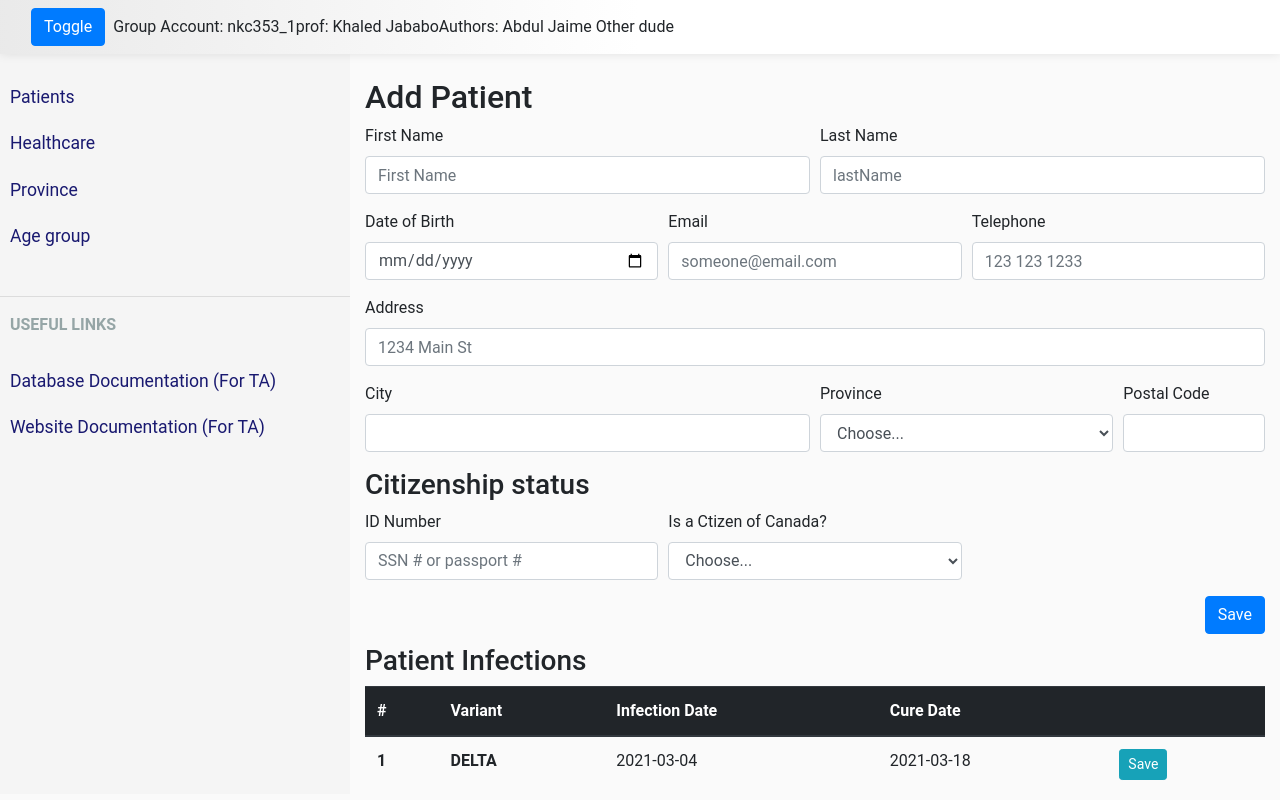
After one commit to armirza96/COVID-19-Web-Application, a PHP site: page /patient.php in a window 1280 px wide. The commit adds this page. Run offline with PHP 8.4, Linux system fonts and the light colour scheme; some libraries are stand-ins or nearby versions.

Commit message:
Built front ends for patient and emp
Built front for patient
Built partial front end for emp

```diff
--- /dev/null
+++ b/patient.php
@@ -0,0 +1,140 @@
+<?php
+
+require "shared/header.php";
+require "shared/navbar2.php";
+
+require "shared/sidebar_begin.php";
+
+
+//get patient info
+$patientID = $_GET["PATIENT_ID"] ?? -1;
+
+?>
+<br />
+<div style="display: flex; justify-content: space-between;">
+  <?php if($patientID > 0) : ?>
+    <h2 >
+    Edit Patient
+    </h2>
+    <a href="patient.php?PATIENT_ID=-1" class="btn btn-sm btn-danger" style="height: fit-content;">Delete Patient</a>
+  <?php else : ?>
+    <h2 >
+    Add Patient
+    </h2>
+  <?php endif; ?>
+
+</div>
+
+<form>
+  <div class="form-row">
+    <div class="form-group col-md-6">
+      <label for="firstName">First Name</label>
+      <input type="text" class="form-control" id="firstName" placeholder="First Name">
+    </div>
+    <div class="form-group col-md-6">
+      <label for="lastName">Last Name</label>
+      <input type="text" class="form-control" id="lastName" placeholder="lastName">
+    </div>
+  </div>
+  <div class="form-row">
+    <div class="form-group col-md-4">
+      <label for="dob">Date of Birth</label>
+      <input type="date" class="form-control" id="dob" placeholder="Date of birth">
+    </div>
+    <div class="form-group col-md-4">
+      <label for="inputEmail4">Email</label>
+      <input type="email" class="form-control" id="inputEmail4" placeholder="someone@email.com">
+    </div>
+    <div class="form-group col-md-4">
+      <label for="Telephone">Telephone</label>
+      <input type="telephone" class="form-control" id="Telephone" placeholder="123 123 1233">
+    </div>
+  </div>
+  <div class="form-group">
+    <label for="inputAddress">Address</label>
+    <input type="text" class="form-control" id="inputAddress" placeholder="1234 Main St">
+  </div>
+
+  <div class="form-row">
+    <div class="form-group col-md-6">
+      <label for="inputCity">City</label>
+      <input type="text" class="form-control" id="inputCity">
+    </div>
+    <div class="form-group col-md-4">
+      <label for="inputState">Province</label>
+      <select id="inputState" class="form-control">
+        <option selected>Choose...</option>
+        <option>...</option>
+      </select>
+    </div>
+    <div class="form-group col-md-2">
+      <label for="inputZip">Postal Code</label>
+      <input type="text" class="form-control" id="inputZip">
+    </div>
+  </div>
+
+<h3>Citizenship status</h3>
+  <div class="form-row">
+    <div class="form-group col-md-4">
+      <label for="IDNumber">ID Number</label>
+      <input type="text" class="form-control" id="IDNumber" placeholder="SSN # or passport #">
+    </div>
+
+    <div class="form-group col-md-4">
+      <label for="inputState">Is a Ctizen of Canada?</label>
+      <select id="inputState" class="form-control">
+        <option selected>Choose...</option>
+        <option>Yes</option>
+        <option>No</option>
+      </select>
+    </div>
+
+  </div>
+
+  <button type="submit" class="btn btn-primary float-right">Save</button>
+</form>
+<br />
+<br />
+
+
+<h3>Patient Infections</h3>
+<table class="table">
+  <thead class="thead-dark">
+    <tr>
+      <th scope="col">#</th>
+      <th scope="col">Variant</th>
+      <th scope="col">Infection Date</th>
+      <th scope="col">Cure Date</th>
+      <th scope="col">&nbsp</th>
+    </tr>
+  </thead>
+  <tbody id="tableBody">
+
+  </tbody>
+</table>
+
+
+
+
+<?php
+  require "shared/sidebar_end.php";
+
+  $jsToAddAfter[] = '<script>
+
+                  //doAjaxCall({}, addPatientsToUI);
+                  ajaxDone([{"VARIANT": "DELTA", "DATEOFINFECTION": "2021-03-04", "DATEOFCURE": "2021-03-18", "ID": 1}], {callback: "addInfectionsToUI", parentEl: "#tableBody"});
+
+                  function addInfectionsToUI(parentEl, data) {
+                    parentEl.append(`<tr>
+                        <th scope="row">${data.ID}</th>
+                        <th scope="row">${data.VARIANT}</th>
+                        <td>${data.DATEOFINFECTION}</td>
+                        <td>${data.DATEOFCURE}</td>
+                        <td><a href="patient.php" class="btn btn-sm btn-info">Save</a></td>
+                      </tr>`);
+                  }
+
+                </script>';
+
+  require 'shared/footer.php';
+?>
--- a/shared/sidebar_begin.php
+++ b/shared/sidebar_begin.php
@@ -6,17 +6,17 @@
          <!-- <?php // echo $sidebarHTML; ?>  -->
     <ul class="list-unstyled components" role="tablist">
       <li class="height_100 w-100">
-        <a href="tutors.php" class="height_100 padding_0" aria-selected="true">Patients</a>
+        <a href="index.php" class="height_100 padding_0" aria-selected="true">Patients</a>
       </li>
       <li class="height_100 w-100">
-        <a href="videos.php" class="height_100 padding_0" aria-selected="true">Healthcare</a>
+        <a href="healthcareWorker.php" class="height_100 padding_0" aria-selected="true">Healthcare</a>
       </li>
       <li class="height_100 w-100">
-        <a href="messages.php" class="height_100 padding_0" aria-selected="true">Province</a>
+        <a href="province.php" class="height_100 padding_0" aria-selected="true">Province</a>
       </li>
 
       <li class="height_100 w-100">
-        <a href="profile.php" class="height_100 padding_0" aria-selected="true">Age group</a>
+        <a href="ageGroup.php" class="height_100 padding_0" aria-selected="true">Age group</a>
       </li>
     </ul>
     <hr />
```
Also changed, not shown: healthcareWorker.php (added, +126 -0 lines), index.php (+6 -7 lines), shared/tabs.php (deleted, +0 -15 lines).
